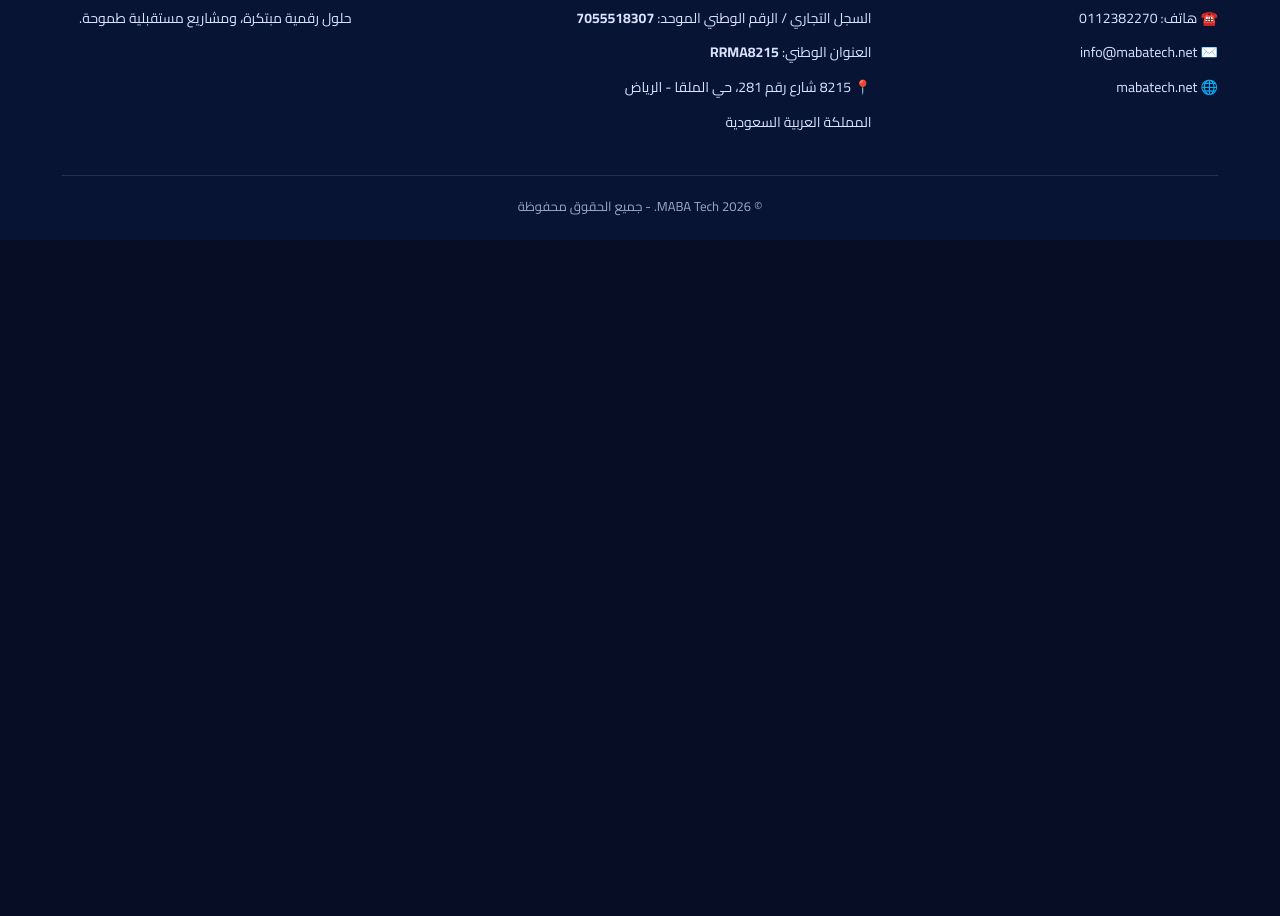
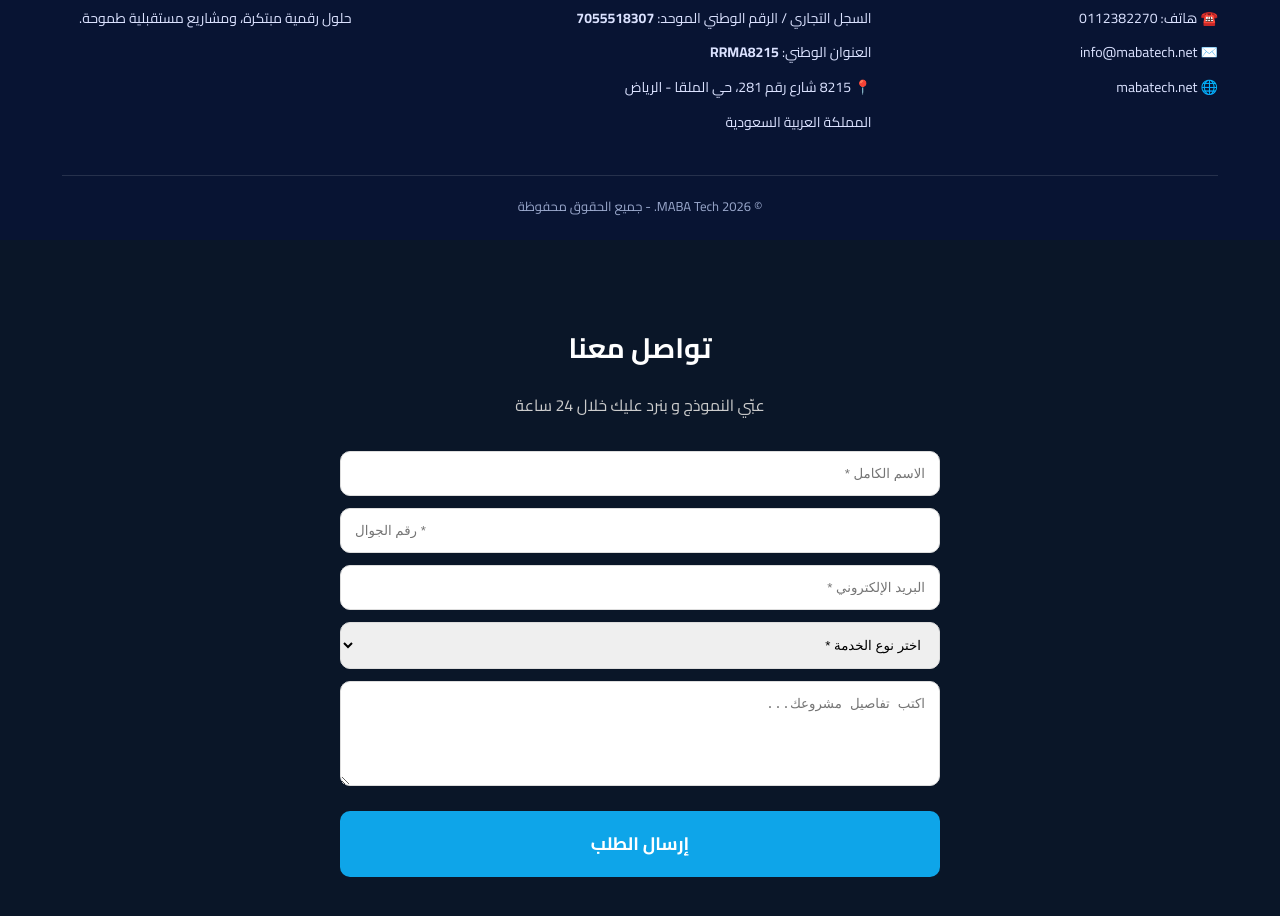
Before and after one commit to adminmabatech-wq/mabatech-website, a plain HTML site: page index.html in a window 1280 px wide. Shown: the part 5147-6063 px from the top of the page. Before the commit the page ends 5387 px from the top, so only its background shows below. Drawn offline with Linux system fonts and the light colour scheme.

Commit message:
Update index.html

```diff
--- a/index.html
+++ b/index.html
@@ -58,4 +58,32 @@
 <footer id="contact" class="footer"><div class="container"><div class="footer-grid"><div><h3>تواصل معنا</h3><p>📞 جوال: <a href="tel:+966555257087" dir="ltr">0555257087</a></p><p>☎️ هاتف: <a href="tel:+966112382270" dir="ltr">0112382270</a></p><p>✉️ <a href="mailto:info@mabatech.net">info@mabatech.net</a></p><p>🌐 <a href="https://mabatech.net">mabatech.net</a></p></div><div><h3>معلومات التواصل</h3><p><b>مؤسسة محمد عبدالعزيز بشير العبدالله لتقنية المعلومات</b></p><p>السجل التجاري / الرقم الوطني الموحد: <b>7055518307</b></p><p>العنوان الوطني: <b>RRMA8215</b></p><p>📍 8215 شارع رقم 281، حي الملقا - الرياض</p><p>المملكة العربية السعودية</p></div><div><h3>MABA Tech.</h3><p>مابا للتقنية - شريكك التقني الموثوق</p><p>حلول رقمية مبتكرة، ومشاريع مستقبلية طموحة.</p></div></div><div class="copy">© 2026 MABA Tech. - جميع الحقوق محفوظة</div></div></footer>
 <a class="whatsapp" href="https://wa.me/966555257087" target="_blank" rel="noopener noreferrer" aria-label="التواصل عبر واتساب">💬 واتساب</a>
 <script>document.querySelectorAll('#navlinks a').forEach(a=>a.addEventListener('click',()=>{document.getElementById('navlinks').classList.remove('open');document.querySelector('.menu-toggle').setAttribute('aria-expanded','false')}));</script>
-</body></html>
+<!-- نموذج تواصل معنا -->
+<section id="contact" style="padding:60px 20px; background:#0a1628; text-align:center;">
+  <h2 style="color:white; font-size:28px; margin-bottom:10px;">تواصل معنا</h2>
+  <p style="color:#ccc; margin-bottom:30px;">عبّي النموذج و بنرد عليك خلال 24 ساعة</p>
+
+  <form action="https://formsubmit.co/info@mabatech.net" method="POST" style="max-width:600px; margin:auto; text-align:right; direction:rtl;">
+    <input type="hidden" name="_subject" value="طلب جديد من موقع mabatech.net">
+    <input type="hidden" name="_template" value="table">
+    <input type="hidden" name="_captcha" value="false">
+    <input type="hidden" name="_next" value="https://www.mabatech.net/?sent=ok">
+
+    <input type="text" name="الاسم" placeholder="الاسم الكامل *" required style="width:100%; padding:14px; margin-bottom:12px; border-radius:10px; border:1px solid #ddd;">
+    <input type="tel" name="الجوال" placeholder="رقم الجوال *" required style="width:100%; padding:14px; margin-bottom:12px; border-radius:10px; border:1px solid #ddd;">
+    <input type="email" name="الايميل" placeholder="البريد الإلكتروني *" required style="width:100%; padding:14px; margin-bottom:12px; border-radius:10px; border:1px solid #ddd;">
+
+    <select name="نوع الخدمة" required style="width:100%; padding:14px; margin-bottom:12px; border-radius:10px; border:1px solid #ddd;">
+      <option value="">اختر نوع الخدمة *</option>
+      <option>تطوير موقع إلكتروني</option>
+      <option>تطبيق جوال</option>
+      <option>متجر إلكتروني</option>
+      <option>هوية بصرية</option>
+      <option>أخرى</option>
+    </select>
+
+    <textarea name="الرسالة" placeholder="اكتب تفاصيل مشروعك..." rows="5" required style="width:100%; padding:14px; margin-bottom:16px; border-radius:10px; border:1px solid #ddd;"></textarea>
+
+    <button type="submit" style="width:100%; padding:16px; background:#0ea5e9; color:white; border:none; border-radius:10px; font-size:18px; font-weight:bold; cursor:pointer;">إرسال الطلب</button>
+  </form>
+</section></body></html>
```
